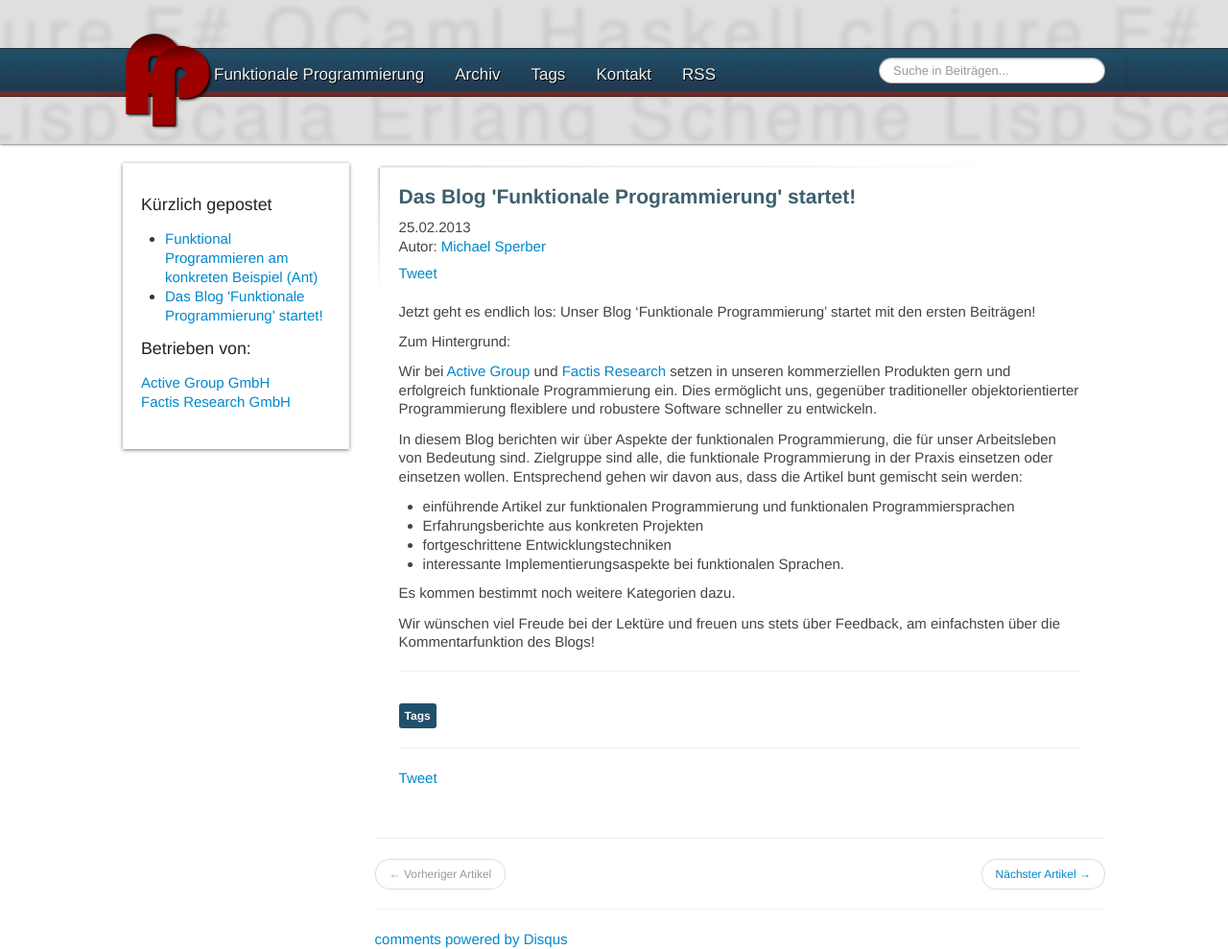
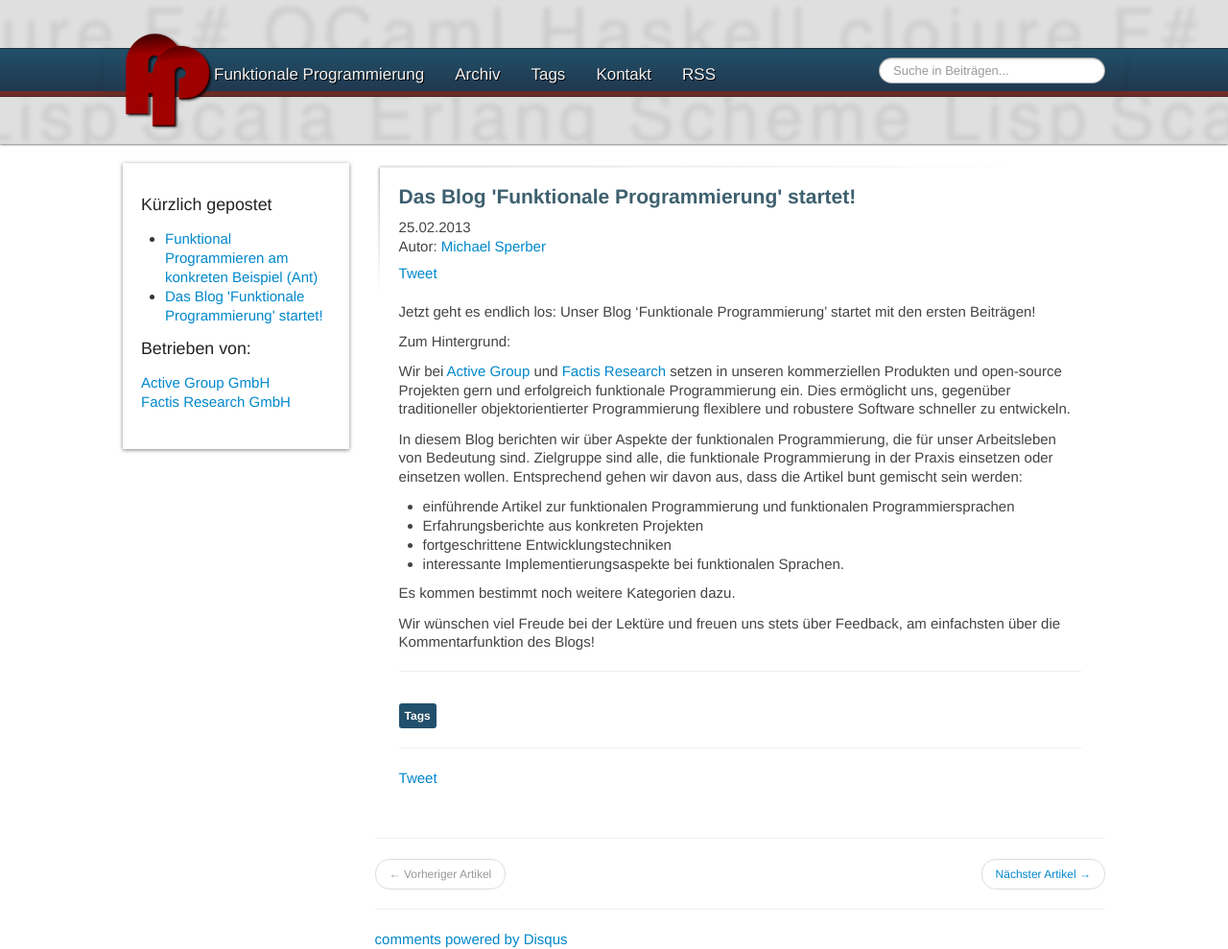
Before and after one commit to funktionale-programmierung/funktionale-programmierung.github.com, a Jekyll site: the page built from _posts/2013-02-25-jetzt-gehts-los.md, in a window 1280 px wide. Shown: the whole page at 96% size. Built offline with Jekyll 4.4.1, drawn with Linux system fonts in a browser that asks for light colours; some web fonts are replaced; comment, search, counter and statistics services are not loaded.

Commit message:
mention open source

```diff
--- a/_posts/2013-02-25-jetzt-gehts-los.md
+++ b/_posts/2013-02-25-jetzt-gehts-los.md
@@ -12,7 +12,8 @@ Zum Hintergrund:
 
 Wir bei [Active Group](http://www.active-group.de/) und [Factis
 Research](http://www.factisresearch.com/) setzen in unseren
-kommerziellen Produkten gern und erfolgreich funktionale
+kommerziellen Produkten und open-source Projekten
+gern und erfolgreich funktionale
 Programmierung ein.  Dies ermöglicht uns, gegenüber traditioneller
 objektorientierter Programmierung flexiblere und robustere Software
 schneller zu entwickeln.
```
